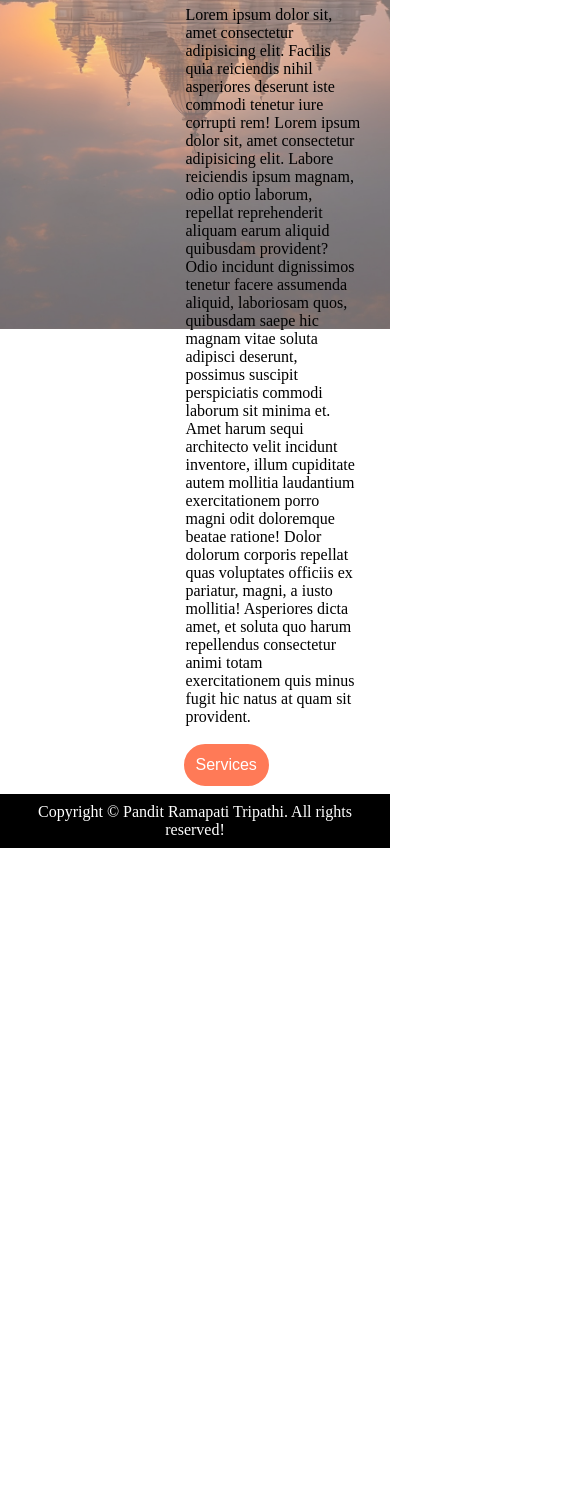
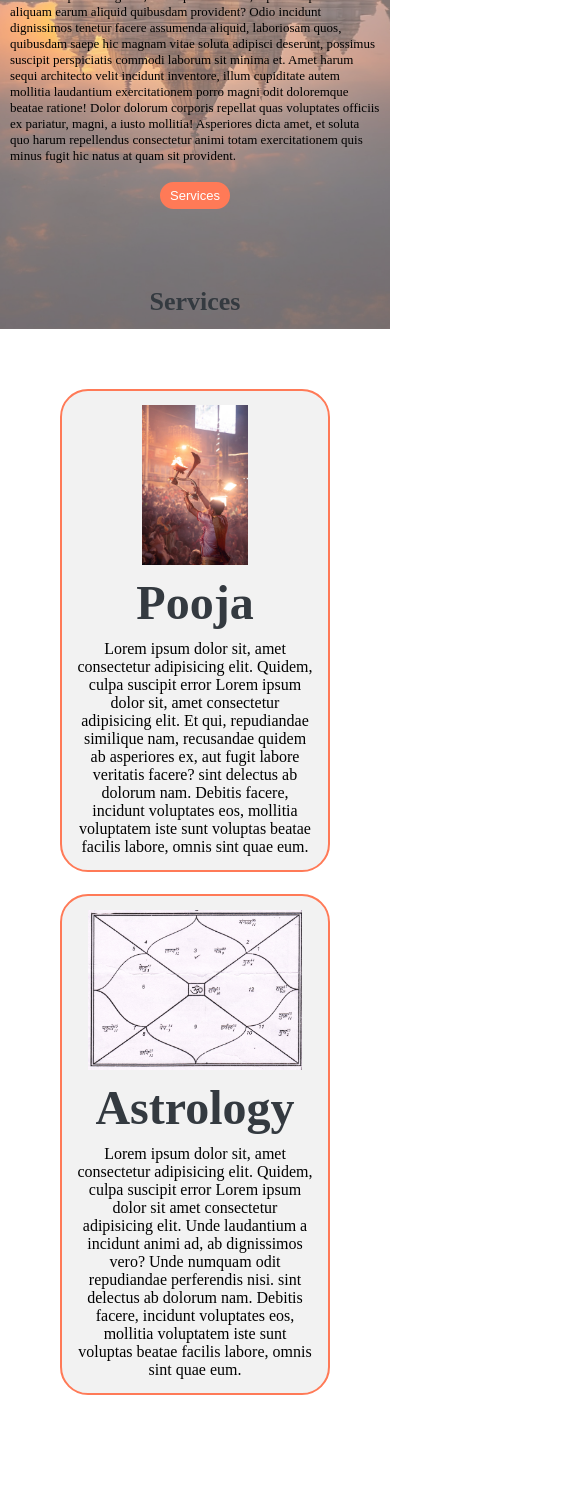
Before and after one commit to MishraKush/redesigned-happiness-Pandit-Ramapati, a plain HTML site: page index.html in a window 390 px wide. Shown: the part 515-2000 px from the top of the page, 585 px wide, since content can reach past the window. Before the commit the page ends 1363 px from the top, so only its background shows below. Drawn offline with Linux system fonts and the light colour scheme.

Commit message:
Updated for responsiveness

```diff
--- /dev/null
+++ b/css/phone.css
@@ -0,0 +1,76 @@
+/* Navigation */
+#navbar {
+    flex-direction: column;
+}
+
+#navbar ul {
+    display: flex;
+    flex: auto;
+    justify-content: flex-end;
+    margin: auto;
+}
+
+#navbar ul li a{
+    font-size: 1rem;
+    padding: 0px 7px;
+    padding-bottom: 4px;
+}
+
+
+/* Home section */
+#home{
+    margin: 16rem 0 0 0;
+    flex-direction: column;
+    align-items: center;
+    width: 100%;
+    height: 375px;
+}
+
+#home::before{
+    height: 480px;
+}
+
+#home p{
+    font-size: 13px;
+}
+
+#homebg::before {
+    content: '';
+    background: url('../imgs/ai-generated-ayodhya.jpg') no-repeat center center/cover;
+    position: absolute;
+    top: 0;
+    height: 100%;
+    width: 100%;
+    z-index: -1;
+    opacity: 0.6;
+}
+#homeimg::before{
+    content: '';
+    background: url(/imgs/person.jpg) no-repeat center center/cover;
+    margin: 8% 25%;
+    z-index: -1;
+
+}
+
+
+/* Services section  */
+#services{
+    flex-direction: column;
+}
+
+#services .box {
+    padding: 14px;
+    margin: 2px 0px;
+    margin-bottom: 20px;
+}
+
+/* Footer */
+
+/* Utility classes */
+.h-primary{
+    font-size:26px;
+}
+.btn{
+    font-size: 13px;
+    padding: 4px 8px;
+}
--- a/css/style.css
+++ b/css/style.css
@@ -9,6 +9,8 @@
     --gray: #6c757d;
     --gray-dark: #343a40;
 }
+
+/* Navbar */
 
 #logo {
     margin: 20px 20px;
@@ -24,7 +26,7 @@
 #navbar {
     display: flex;
     align-items: center;
-    position: relative;
+    position: sticky;
     top: 0px;
 }
 #navbar::before {
@@ -55,11 +57,11 @@
     text-decoration: none;
     padding: 10px;
     border-radius: 20px;
-    color: var(--gray);
+    color: var(--gray-dark);
 }
 
 #navbar ul li a:hover {
-    color: var(--gray-dark);
+    color: var(--gray);
     background-color: white;
 }
 
@@ -67,6 +69,8 @@
     color: var(--primary);
     background-color: white;
 }
+
+/* Home */
 
 #home {
     display: flex;
@@ -95,9 +99,40 @@
     content: '';
     background: url(/imgs/person.jpg) no-repeat center center/cover;
     position: absolute;
-    margin: 10rem 0 0 12rem;
+    margin: 13rem 0 0 18rem;
     height: 12rem;
     width: 12rem;
+
+}
+
+#services-container{
+    position: relative;
+    margin-top: 15%;
+    z-index: -1;
+}
+
+#services{
+    margin: 60px;
+    display: flex;
+}
+#services .box{
+    border: 2px solid var(--primary);
+    padding: 34px;
+    margin: 2px 55px;
+    border-radius: 28px;
+    background: #f2f2f2;
+    margin-bottom: 20px;
+    z-index: -1;
+}
+
+#services .box img{
+   height: 160px;
+   margin: auto;
+   display: block;
+}
+
+#services .box p{
+    font-family: 'Bree Serif', serif;
 
 }
 
--- a/index.html
+++ b/index.html
@@ -8,6 +8,7 @@
     <meta name="description" content="Pandit Ramapati Tripathi landing page.">
     <meta name="author" content="KushMishra">
     <link rel="stylesheet" href="css/style.css">
+    <link rel="stylesheet" media="screen and (max-width: 1240px)" href="css/phone.css">
 </head>
 
 <body>
@@ -18,7 +19,6 @@
         <ul>
             <li class="item"><a href="">Home</a></li>
             <li class="item"><a href="#services-container">Services</a></li>
-            <li class="item"><a href="#blog-section">Blog</a></li>
             <li class="item"><a href="#contact">Contact</a></li>
         </ul>
     </nav>
@@ -45,6 +45,36 @@
         </p>
         <button class="btn">Services</button>
     </section>
+
+    <section id="services-container">
+        <h1 class="h-primary center">Services</h1>
+        <div id="services">
+            <div class="box">
+                <img src="imgs/aarti.jpg" alt="">
+                <h2 class="h-secondary center">Pooja</h2>
+                <p class="center">Lorem ipsum dolor sit, amet consectetur adipisicing elit. Quidem, culpa suscipit error
+                    Lorem ipsum dolor sit, amet consectetur adipisicing elit. Et qui, repudiandae similique nam,
+                    recusandae quidem ab asperiores ex, aut fugit labore veritatis facere?
+                    sint delectus ab dolorum nam. Debitis facere, incidunt voluptates eos, mollitia voluptatem iste sunt
+                    voluptas beatae facilis labore, omnis sint quae eum.</p>
+            </div>
+            <div class="box">
+                <img src="imgs/astro.jpg" alt="">
+                <h2 class="h-secondary center">Astrology</h2>
+                <p class="center">Lorem ipsum dolor sit, amet consectetur adipisicing elit. Quidem, culpa suscipit error
+                    Lorem ipsum dolor sit amet consectetur adipisicing elit. Unde laudantium a incidunt animi ad, ab
+                    dignissimos vero? Unde numquam odit repudiandae perferendis nisi.
+
+                    sint delectus ab dolorum nam. Debitis facere, incidunt voluptates eos, mollitia voluptatem iste sunt
+                    voluptas beatae facilis labore, omnis sint quae eum.</p>
+            </div>
+        </div>
+    </section>
+
+    <section id="contact">
+        <h1 class="h-primary center">Reach Out to Me</h1>
+    </section>
+
     <footer>
         <div class="center">
             Copyright &copy; Pandit Ramapati Tripathi. All rights reserved!
```
